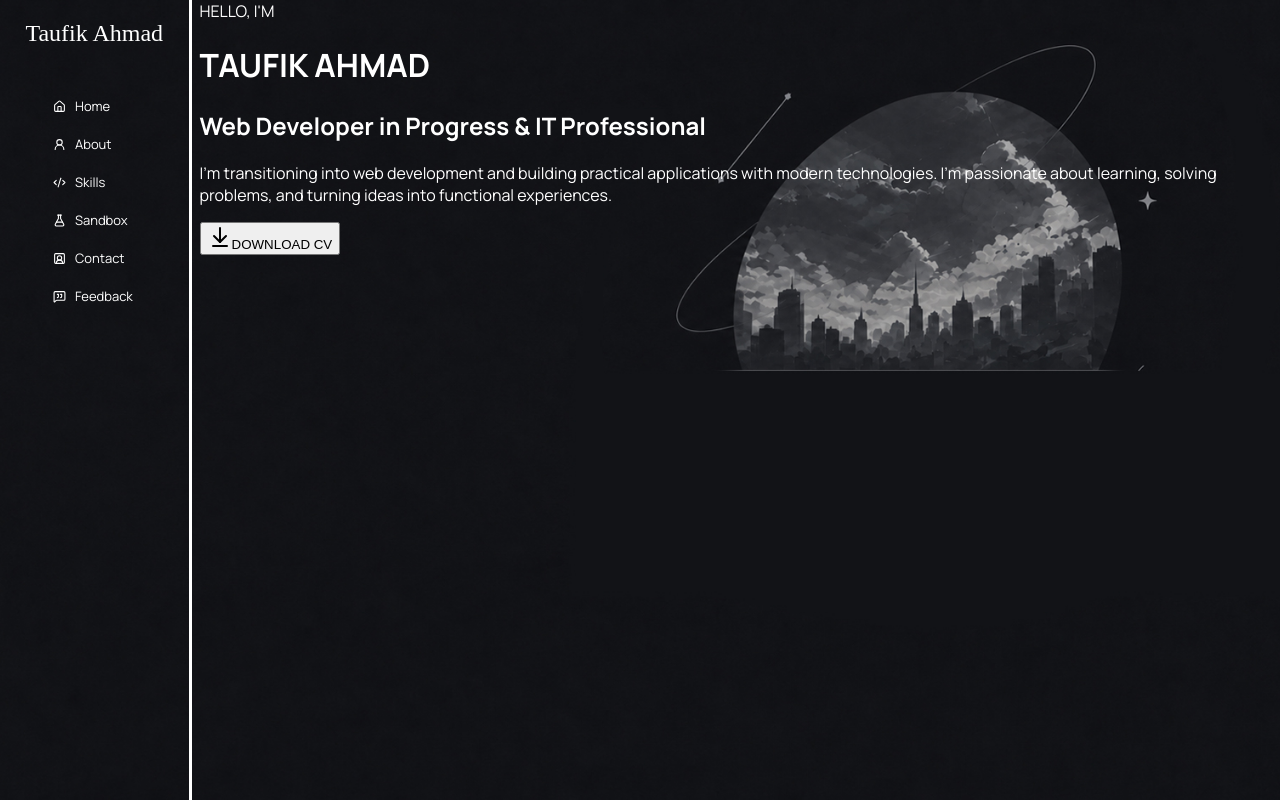
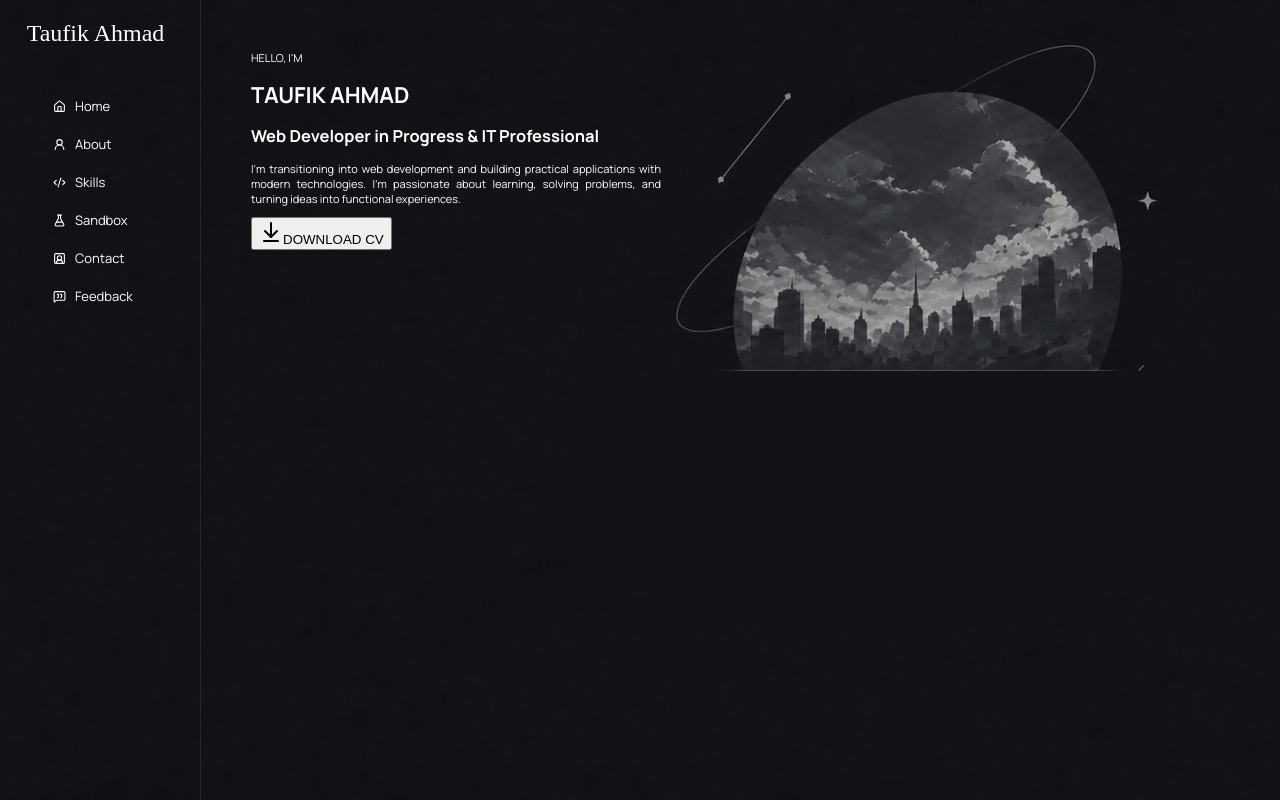
Before and after one commit to taufik50ahmad/portfolio-web, a React (Vite) app in the folder frontend/: page / in a window 1280 px wide. Built offline with nearby package versions, Linux system fonts and the light colour scheme; a web font is replaced by a local one.

Commit message:
Fix navbar and adjust the Home page

```diff
--- a/frontend/src/App.css
+++ b/frontend/src/App.css
@@ -8,19 +8,20 @@ body{
 
 .container{
   display: flex;
-  gap: 8px;
 }
 
 .navbar{
-  width: 250px;
+  width: 200px;
   height: 100vh;
-  border-right: 3px solid white;
+  border-right: 1px solid rgb(39, 39, 39);
   text-align:center;
+  flex-shrink: 0;
 }
 
 .navbar span{
   display:inline-block;
   margin-top:20px;
+  margin-right:9px;
   font-family: "Imperial Script", cursive;
   font-size: 24px;
   cursor:pointer;
--- a/frontend/src/css/Home.css
+++ b/frontend/src/css/Home.css
@@ -1,4 +1,10 @@
-.intro{
-    outline: none;
-    border: none;
+.intro {
+    margin-top:50px;
+    margin-left:50px;
+    font-size:11px;
 }
+
+p{
+    width:410px;
+    text-align:justify;
+}
```
